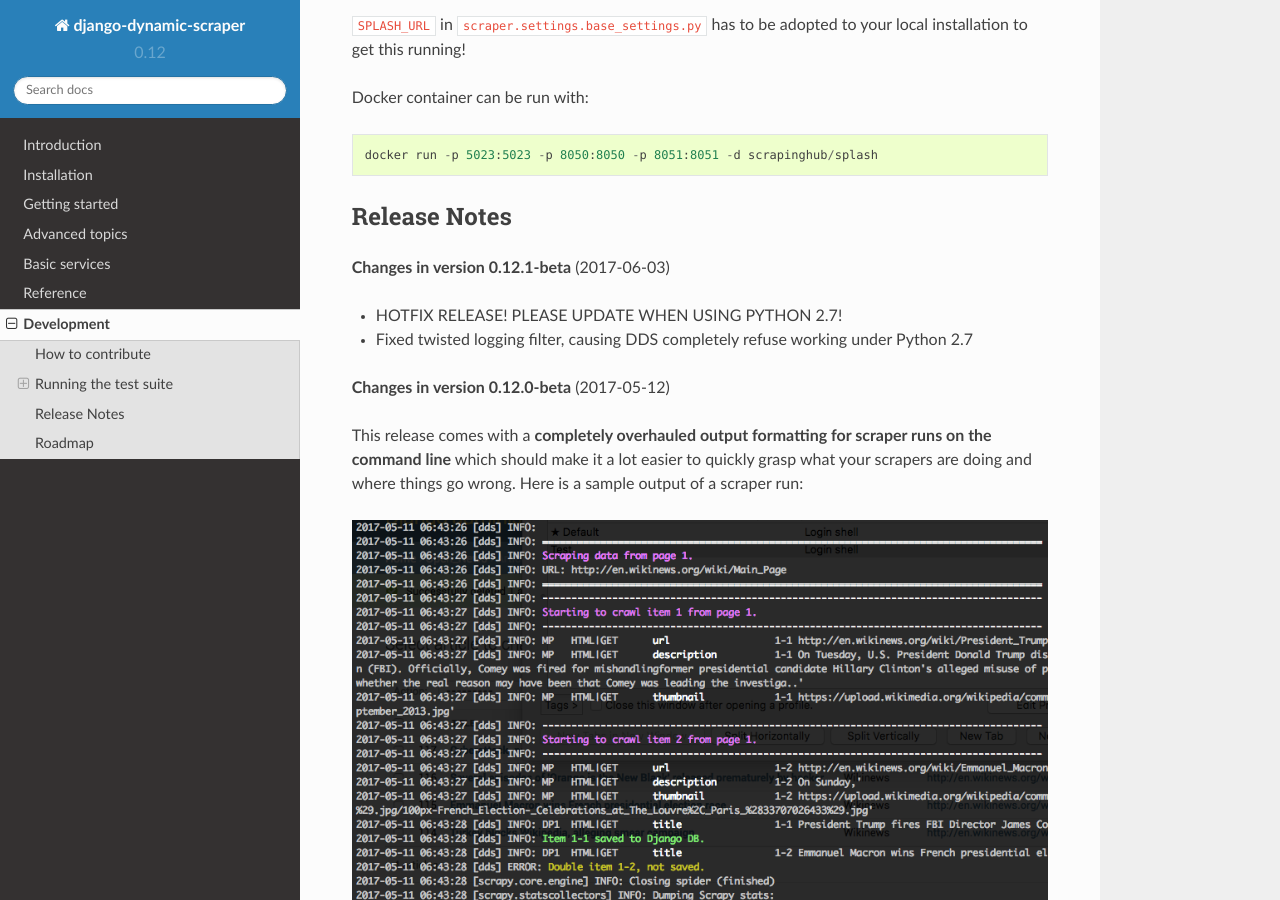
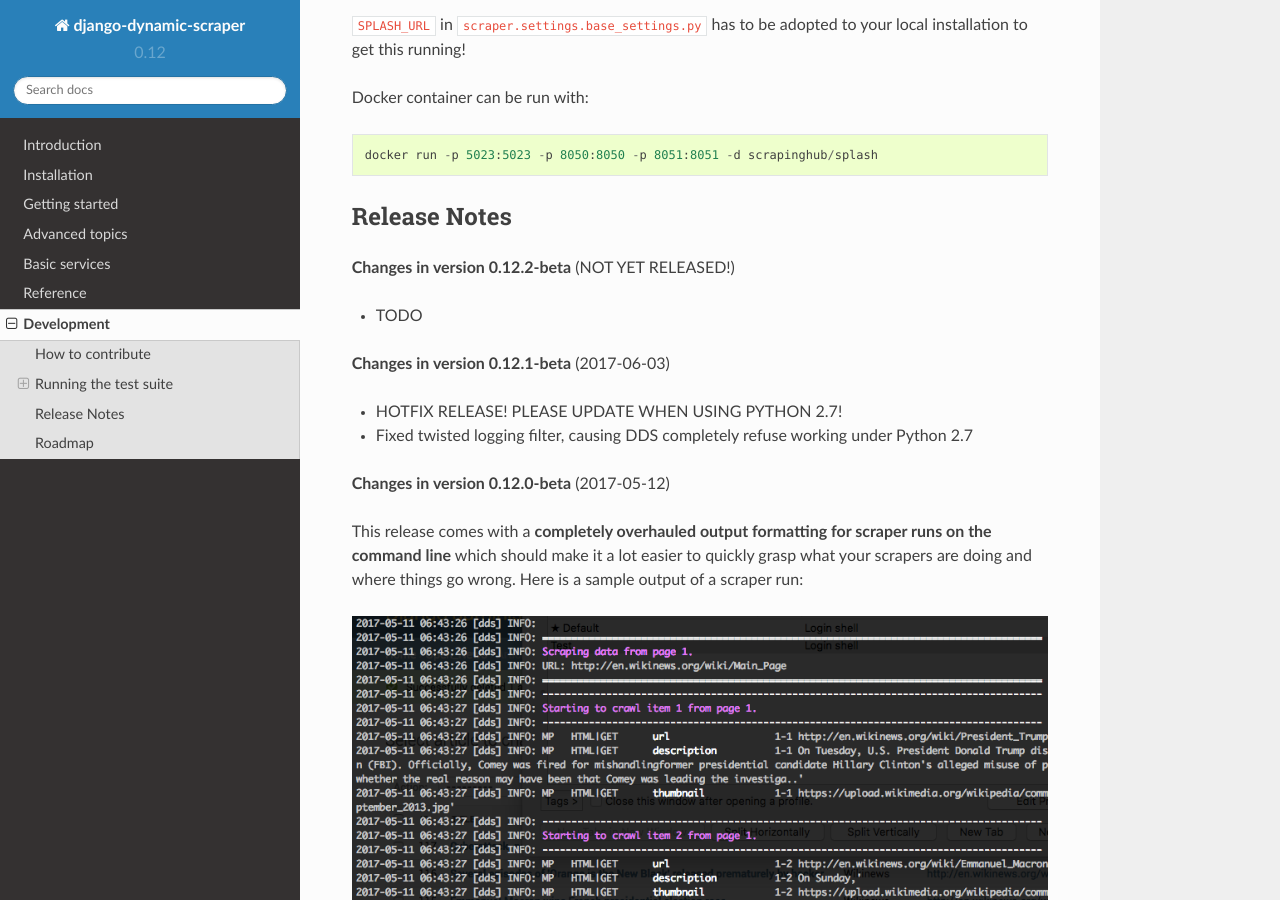
Before and after one commit to EmersonCosta0915/Django-Dynamic-Scraper, a Sphinx documentation site: the page built from docs/development.rst, in a window 1280 px wide and 900 px high, scrolled down 2021 px. Built offline with Sphinx 7.4.7 and the Read the Docs theme 2.0.0, drawn with Linux system fonts in a browser that asks for light colours.

Commit message:
Release preparations for v.0.12.2

```diff
--- a/docs/development.rst
+++ b/docs/development.rst
@@ -90,6 +90,10 @@ Docker container can be run with::
 
 Release Notes
 =============
+**Changes in version 0.12.2-beta** (NOT YET RELEASED!)
+
+* TODO
+
 **Changes in version 0.12.1-beta** (2017-06-03)
 
 * HOTFIX RELEASE! PLEASE UPDATE WHEN USING PYTHON 2.7!
--- a/setup.py
+++ b/setup.py
@@ -4,7 +4,7 @@ import os
 
 setup(
     name='django-dynamic-scraper',
-    version='0.12.1',
+    version='0.12.2',
     description='Creating Scrapy scrapers via the Django admin interface',
     author='Holger Drewes',
     author_email='Holger.Drewes@gmail.com',
```
